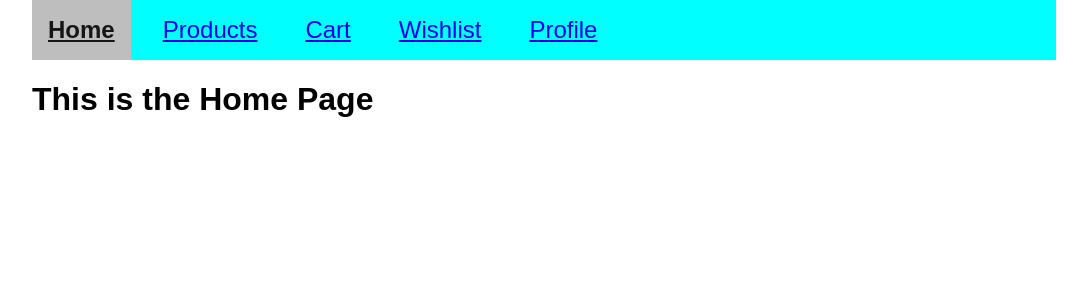
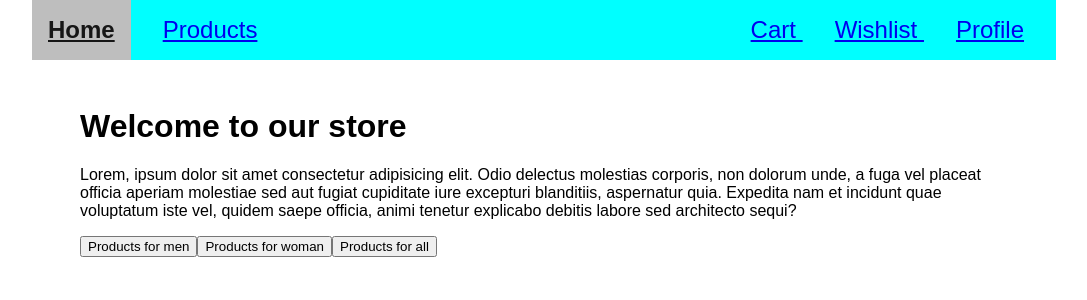
Before and after one commit to ryan-badenhorst/e-commerce-store, a React (Vite) app: page / in a window 1280 px wide. Shown: the top 300 px of the page, without its empty margins (96-1183 px from the left). Built offline with nearby package versions, Linux system fonts and the light colour scheme.

Commit message:
Updated the website

```diff
--- a/src/components/Header.tsx
+++ b/src/components/Header.tsx
@@ -16,11 +16,13 @@ export default function Header() {
 
                 <NavLink to="/products" style={({ isActive }) => isActive ? activeStyles : undefined}> Products </NavLink>
 
-                <NavLink to="/admin" style={({ isActive }) => isActive ? activeStyles : undefined}> Cart </NavLink>
+                <div className="left-nav">
+                    <NavLink to="/admin" style={({ isActive }) => isActive ? activeStyles : undefined}> Cart </NavLink>
 
-                <NavLink to="/login" style={({ isActive }) => isActive ? activeStyles : undefined}> Wishlist </NavLink>
+                    <NavLink to="/login" style={({ isActive }) => isActive ? activeStyles : undefined}> Wishlist </NavLink>
 
-                <NavLink to="/profile" style={({ isActive }) => isActive ? activeStyles : undefined}> Profile </NavLink>
+                    <NavLink to="/profile" style={({ isActive }) => isActive ? activeStyles : undefined}> Profile </NavLink>
+                </div>
             </nav>
         </div>
     )
--- a/src/index.css
+++ b/src/index.css
@@ -19,3 +19,13 @@ a {
     padding: 1rem;
     font-size: 1.5rem;
 }
+
+.home {
+    margin: 3rem;
+}
+
+.left-nav {
+    margin-left: auto;
+    padding: 1rem;
+    font-size: 1.5rem;
+}
--- a/src/pages/Home.tsx
+++ b/src/pages/Home.tsx
@@ -1,5 +1,15 @@
 export default function Home() {
     return (
-        <h1>This is the Home Page</h1>
+        <div className="home">
+            <h1>Welcome to our store</h1>
+
+            <p>
+                Lorem, ipsum dolor sit amet consectetur adipisicing elit. Odio delectus molestias corporis, non dolorum unde, a fuga vel placeat officia aperiam molestiae sed aut fugiat cupiditate iure excepturi blanditiis, aspernatur quia. Expedita nam et incidunt quae voluptatum iste vel, quidem saepe officia, animi tenetur explicabo debitis labore sed architecto sequi?
+            </p>
+
+            <button>Products for men</button>
+            <button>Products for woman</button>
+            <button>Products for all</button>
+        </div>
     )
 }
```
